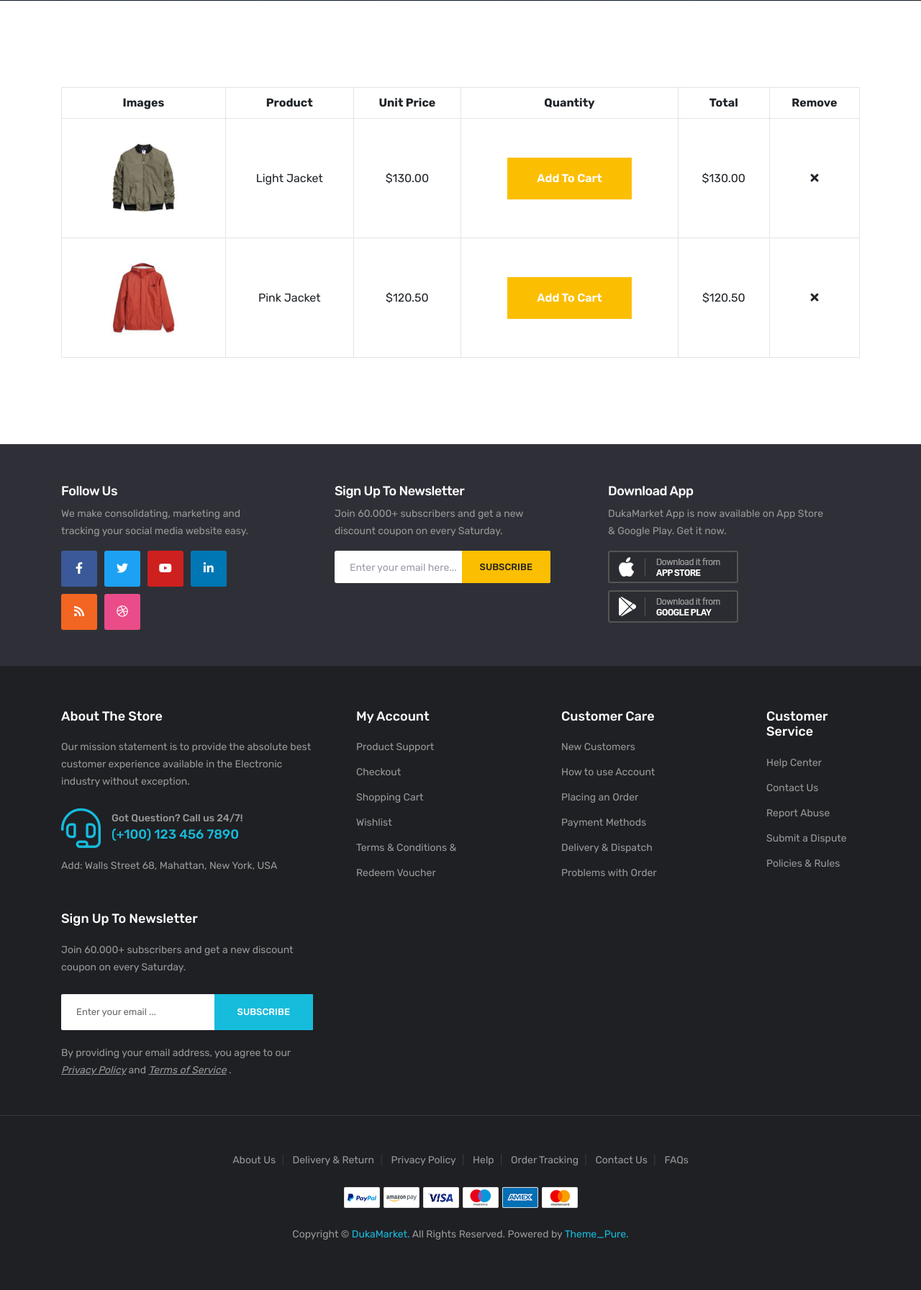
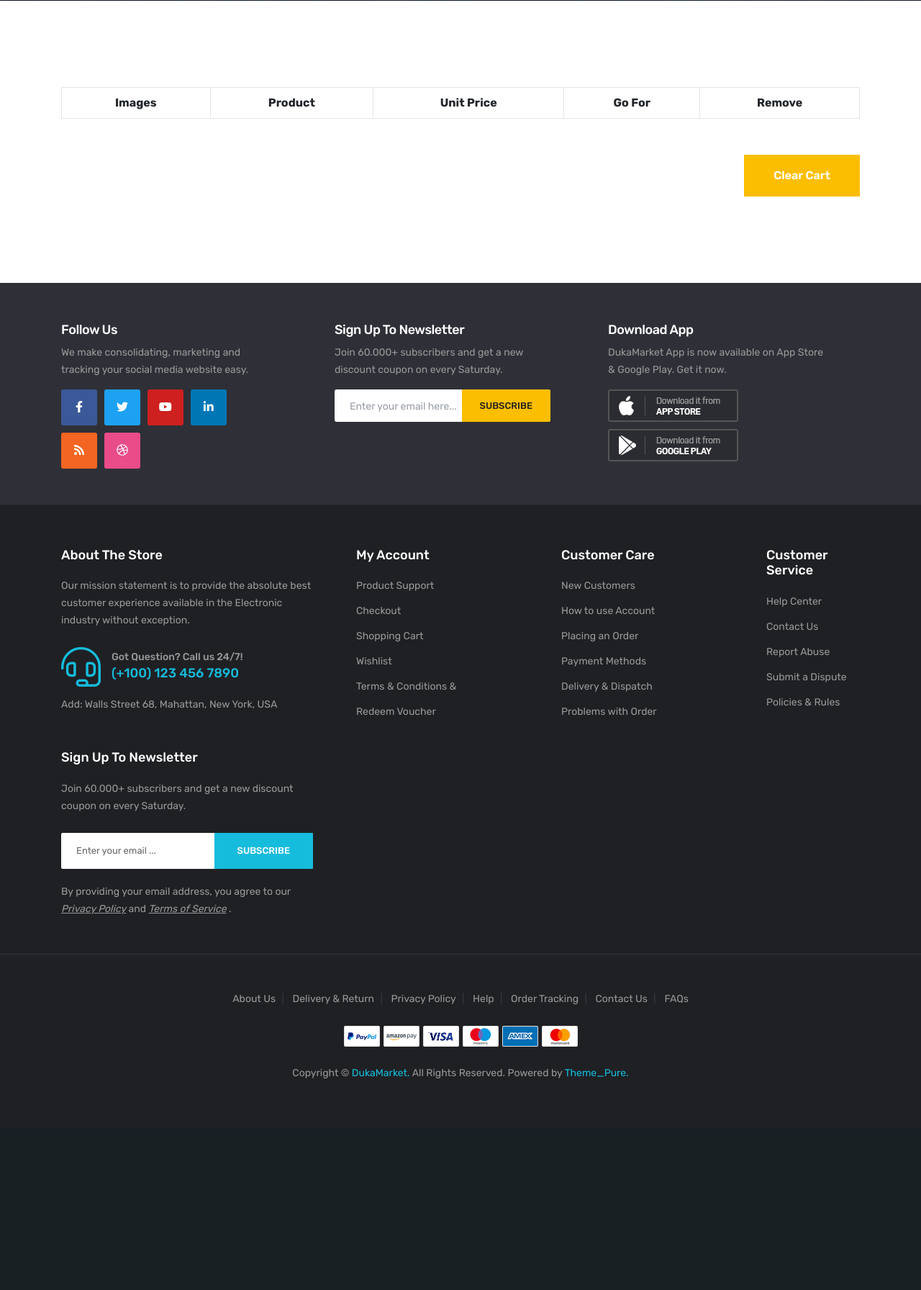
Before and after one commit to UMERZAFAR777/bawany_tech, a Django app: page /wishlist/ in a window 1280 px wide. Shown: the part 571-2363 px from the top of the page at 72% size. After the commit the page ends 2070 px from the top, so only its background shows below. Run offline with Django 5.2, Linux system fonts and the light colour scheme; lists and menus that the app fills with data are empty; some libraries are stand-ins or nearby versions; some web fonts are replaced.

Commit message:
wishlist_work

```diff
--- a/mysite/urls.py
+++ b/mysite/urls.py
@@ -48,8 +48,7 @@ urlpatterns = [
     path('shop/filter-data',views.filter_data,name="filter-data"),
 
 
-    path('wishlist/',views.wishlist,name='wishlist'),
-    # path('cart/',views.cart,name='cart'),
+
 
 
     path('cart/add/<int:id>/', views.cart_add, name='cart_add'),
@@ -62,6 +61,12 @@ urlpatterns = [
     path('cart/cart-detail/',views.cart_detail,name='cart_detail'),
 
 
+    path('wishlist/', views.wishlist_view, name='wishlist'),
+    path('wishlist/remove/<int:product_id>/', views.remove_from_wishlist, name='remove_from_wishlist'),
+    path('wishlist/add/<int:product_id>/', views.add_to_wishlist, name='add_to_wishlist'),
+
+
+    path('wishlist/clear/', views.clear_wishlist, name='clear_wishlist'),
 
 
 
--- a/mysite/views.py
+++ b/mysite/views.py
@@ -2,7 +2,7 @@ from django.http import HttpResponse
 from django.shortcuts import render,redirect,get_object_or_404
 from slider.models import Slider
 from app.models import Main_Category,Category,Sub_Category
-from product.models import Product,Section,Time
+from product.models import Product,Section,Time,Wishlist
 from django.contrib.auth import authenticate,login,logout
 from django.contrib.auth.models import User
 from django.contrib import messages
@@ -21,6 +21,13 @@ def index(request):
     top_featured = Product.objects.filter(section__name="Top Featured Products").order_by('-id')
     top_selling = Product.objects.filter(section__name="Top Selling Products").order_by('-id')
     time = Time.objects.first()
+    if request.user.is_authenticated:
+        wishlist_items = Wishlist.objects.filter(user=request.user)
+        products = [item.product for item in wishlist_items]
+    else:
+        products = []
+
+
     data = {
         'slider':slider,
         'main_category':main_category,
@@ -28,6 +35,7 @@ def index(request):
         'top_featured':top_featured,
         'top_selling':top_selling,
         'time':time,
+        'products':products,
 
 
     }
@@ -110,42 +118,6 @@ def register(request):
 
 
 
-# def shop(request):
-#     category = Category.objects.all()
-#     all_products = Product.objects.filter(
-#         section__name__in=["Top Deals Of The Day", "Top Featured Products", "Top Selling Products"]
-#     ).order_by('-id')
-
-#     min_price = Product.objects.aggregate(Min('original_price'))
-#     max_price = Product.objects.aggregate(Max('original_price'))
-
-
-#     FilterPrice = request.GET.get('FilterPrice')
-
-
-#     if FilterPrice:
-#         try:
-#             Int_FilterPrice = int(FilterPrice)
-#             all_products = all_products.filter(original_price__lte=Int_FilterPrice)
-#         except ValueError:
-#             pass
-
-
-#     paginator = Paginator(all_products, 8)
-#     page_number = request.GET.get('page')
-#     page_obj = paginator.get_page(page_number)
-
-#     data = {
-#         'category': category,
-#         'all_products': page_obj,
-#         'page_obj': page_obj,
-#         'min_price': min_price,
-#         'max_price': max_price,
-#         'FilterPrice': FilterPrice,
-#     }
-
-#     return render(request, 'shop.html', data)
-
 
 def contact(request):
     return render (request,'contact.html')
@@ -159,37 +131,8 @@ def about(request):
 
 
 
-# from django.core.paginator import Paginator
-
-# def filter_data(request):
-#     categories = request.GET.getlist('category[]')
-#     brands = request.GET.getlist('brand[]')
-
-#     all_products = Product.objects.filter(
-#         section__name__in=["Top Deals Of The Day", "Top Featured Products", "Top Selling Products"]
-#     )
-
-#     if categories:
-#         all_products = all_products.filter(category__id__in=categories)
-
-#     if brands:
-#         all_products = all_products.filter(brand__id__in=brands)
-
-#     # Pagination (Jab products filter ho jayein)
-#     paginator = Paginator(all_products, 8)  # 10 products per page
-#     page_number = request.GET.get('page', 1)
-#     page_obj = paginator.get_page(page_number)
-
-#     # Render the product HTML template
-#     html_content = render_to_string('ajax/shop.html', {'page_obj': page_obj})
-
-#     return JsonResponse({'data': html_content})
 
 
-
-
-def wishlist(request):
-    return render (request,'wishlist.html')
 
 
 def cart(request):
@@ -246,7 +189,16 @@ def cart_clear(request):
 
 @login_required(login_url="/accounts/login/")
 def cart_detail(request):
-    return render(request, 'cart/cart_detail.html')
+    if request.user.is_authenticated:
+        wishlist_items = Wishlist.objects.filter(user=request.user)
+        products = [item.product for item in wishlist_items]
+    else:
+        products = []
+
+    data = {
+        'products':products
+    }
+    return render(request, 'cart/cart_detail.html',data)
 
 
 
@@ -271,6 +223,11 @@ def shop(request):
     page_number = request.GET.get('page')
     page_obj = paginator.get_page(page_number)
 
+    if request.user.is_authenticated:
+        wishlist_items = Wishlist.objects.filter(user=request.user)
+        products = [item.product for item in wishlist_items]
+    else:
+        products = []
     data = {
         'category': category,
         'all_products': page_obj,
@@ -278,7 +235,8 @@ def shop(request):
         'min_price': min_price,
         'max_price': max_price,
         'FilterPrice': request.GET.get('FilterPrice'),
-        'search_query': search_query
+        'search_query': search_query,
+        'products':products,
     }
 
     return render(request, 'shop.html', data)
@@ -311,3 +269,50 @@ def filter_data(request):
     html_content = render_to_string('ajax/shop.html', {'page_obj': page_obj})
 
     return JsonResponse({'data': html_content})
+
+
+
+def wishlist_view(request):
+    # Fetch all products in the user's wishlist
+    if request.user.is_authenticated:
+        wishlist_items = Wishlist.objects.filter(user=request.user)
+        products = [item.product for item in wishlist_items]
+    else:
+        products = []
+
+    return render(request, 'wishlist.html', {'products': products})
+
+
+
+
+def remove_from_wishlist(request, product_id):
+    product = get_object_or_404(Product, id=product_id)
+    wishlist_item = Wishlist.objects.filter(user=request.user, product=product).first()
+
+    if wishlist_item:
+        wishlist_item.delete()
+        return redirect('wishlist')  # Redirect back to the wishlist page after removal
+
+    return redirect('wishlist')  # In case the item is not in the wishlist
+
+
+def add_to_wishlist(request, product_id):
+    product = get_object_or_404(Product, id=product_id)  # Get the product with the given ID
+    wishlist_item, created = Wishlist.objects.get_or_create(user=request.user, product=product)
+
+    if not created:  # If the item was already in the wishlist, delete it (toggle behavior)
+        wishlist_item.delete()
+        return JsonResponse({"status": "removed"})
+
+    return JsonResponse({"status": "added"})
+
+
+
+
+@login_required
+def clear_wishlist(request):
+
+    Wishlist.objects.filter(user=request.user).delete()
+
+
+    return redirect('wishlist')
--- a/product/admin.py
+++ b/product/admin.py
@@ -21,3 +21,4 @@ admin.site.register(Product,Product_Admin)
 admin.site.register(Product_Image)
 admin.site.register(Additional_Information)
 admin.site.register(Time)
+admin.site.register(Wishlist)
--- a/templates/modal.html
+++ b/templates/modal.html
@@ -19,10 +19,11 @@
             </a>
         </div>
         {% endif %}
+
         <div class="block-wishlist action">
             <a class="icon-link icon-link-2" href="{% url 'wishlist' %}">
                 <i class="flaticon-heart"></i>
-                <span class="count count-2">0</span>
+                <span class="count count-2">{{products|length}}</span>
                 <span class="text">
                     <span class="sub">Favorite</span>
                     My Wishlist </span>
--- a/templates/wishlist.html
+++ b/templates/wishlist.html
@@ -34,7 +34,7 @@
             <div class="container">
                 <div class="row">
                     <div class="col-12">
-                        <form action="#">
+                        <form action="">
                             <div class="table-content table-responsive">
                                 <table class="table">
                                     <thead>
@@ -42,35 +42,39 @@
                                             <th class="product-thumbnail">Images</th>
                                             <th class="cart-product-name">Product</th>
                                             <th class="product-price">Unit Price</th>
-                                            <th class="product-quantity">Quantity</th>
-                                            <th class="product-subtotal">Total</th>
+                                            <th class="product-quantity">Go For</th>
+
                                             <th class="product-remove">Remove</th>
                                         </tr>
                                     </thead>
                                     <tbody>
+                                        {% for product in products %}
                                         <tr>
-                                            <td class="product-thumbnail"><a href="shop-details.html"><img src="/static/assets/img/cart/shop-p-10.jpg" alt=""></a></td>
-                                            <td class="product-name"><a href="shop-details.html">Light Jacket</a></td>
-                                            <td class="product-price"><span class="amount">$130.00</span></td>
+                                            <td class="product-thumbnail"><a href="{{ product.get_absolute_url }}"><img src="{{ product.img }}" alt=""></a></td>
+                                            <td class="product-name"><a href="{{ product.get_absolute_url }}">{{ product.product_name | slice:"50" }}</a></td>
+                                            <td class="product-price"><span class="amount">Rs {{ product.original_price }}</span></td>
                                             <td class="product-quantity">
-                                                <button class="tp-btn-h1" type="submit">Add To Cart</button>
+                                                <a href="{% url 'cart_add' product.id %}" class="tp-btn-h1" type="submit">Add To Cart</a>
                                             </td>
-                                            <td class="product-subtotal"><span class="amount">$130.00</span></td>
-                                            <td class="product-remove"><a href="#"><i class="fa fa-times"></i></a></td>
+
+                                            <td class="product-remove"><a href="{% url 'remove_from_wishlist' product.id %}"><i class="fa fa-times"></i></a></td>
                                         </tr>
-                                        <tr>
-                                            <td class="product-thumbnail"><a href="shop-details.html"><img src="/static/assets/img/cart/shop-p-11.jpg" alt=""></a></td>
-                                            <td class="product-name"><a href="shop-details.html">Pink Jacket</a></td>
-                                            <td class="product-price"><span class="amount">$120.50</span></td>
-                                            <td class="product-quantity">
-                                                <button class="tp-btn-h1" type="submit">Add To Cart</button>
-                                            </td>
-                                            <td class="product-subtotal"><span class="amount">$120.50</span></td>
-                                            <td class="product-remove"><a href="#"><i class="fa fa-times"></i></a></td>
-                                        </tr>
+                                        {% endfor %}
+
                                     </tbody>
+
                                 </table>
                             </div>
+                            <div class="row">
+                                <div class="col-12">
+                                      <div class="coupon-all">
+
+                                         <div class="coupon2">
+                                            <a href="{% url 'clear_wishlist' %}" class="tp-btn-h1" name="update_cart" type="submit">Clear cart</a>
+                                         </div>
+                                      </div>
+                                </div>
+                             </div>
                         </form>
                     </div>
                 </div>
```
Also changed, not shown: product/models.py (+11 -0 lines), templates/index.html (+38 -3 lines), templates/shop.html (+35 -1 lines), product/migrations/0006_wishlist.py (added).
